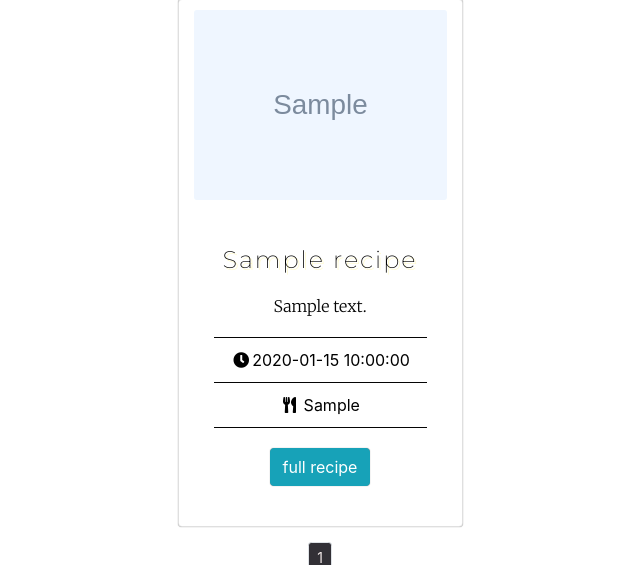
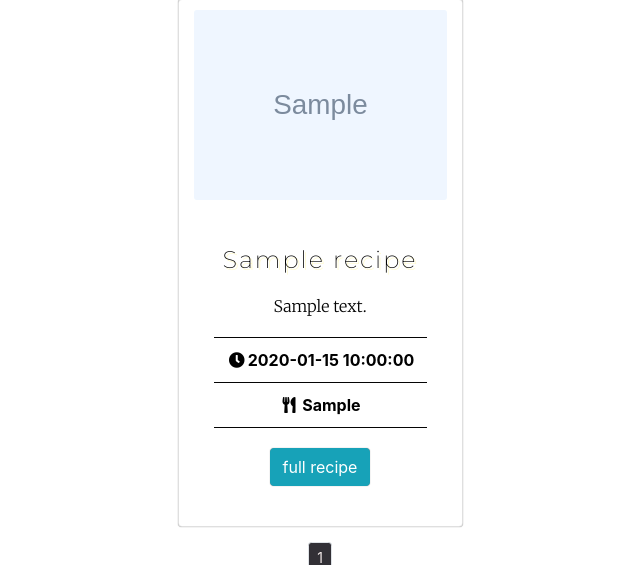
Before and after one commit to sneachda/juicebar-ms3, a Flask app: page /get_recipes in a window 1280 px wide. Shown: the part 174-739 px from the top of the page, without its empty margins (300-940 px from the left). Run offline with Flask 2, Linux system fonts and the light colour scheme; grey boxes marked "Sample" are stand-in pictures; a database or web service that is not in the repository returns one stand-in record (values such as "Sample title"); some libraries are stand-ins or nearby versions.

Commit message:
new style added to recipe card-body

```diff
--- a/static/css/style.css
+++ b/static/css/style.css
@@ -315,7 +315,7 @@ li {
 /*----------------------------------------------------Media Queries */
 
 @media (max-width: 768px) {
-    .title {
+    .main-title {
         font-size: 38px;
     }
 
--- a/templates/recipes.html
+++ b/templates/recipes.html
@@ -30,10 +30,10 @@
                         <h4 class="card-title recipe-title">{{ recipe.recipe_name }}</h4>
                         <p class="card-text recipe-p">{{ recipe.recipe_description }}</p>
                         <ul class="list-group list-group-flush">
-                            <li class="list-group-item list-style"><i
-                                    class="fas fa-clock time-prep strong"></i>{{ recipe.prep_time }}</li>
-                            <li class="list-group-item list-style"><i
-                                    class="fas fa-utensils time-prep strong"></i> {{ recipe.it_serves }}</li>
+                            <li class="list-group-item list-style font-weight-bold"><i
+                                    class="fas fa-clock time-prep"></i>{{ recipe.prep_time }}</li>
+                            <li class="list-group-item list-style font-weight-bold">
+                                <i class="fas fa-utensils time-prep"></i> {{ recipe.it_serves }}</li>
                         </ul>
                         <div class="row">
                             <div class="col card-body">
```
Also changed, not shown: templates/juices.html (+4 -4 lines), templates/my_recipes.html (+4 -4 lines), templates/smoothies.html (+4 -4 lines).
